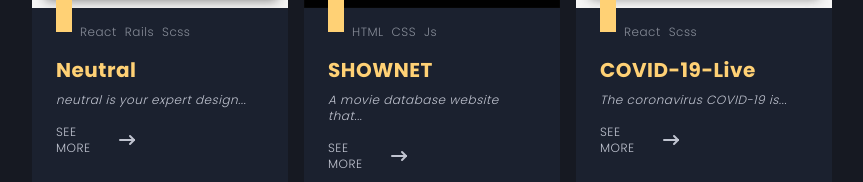
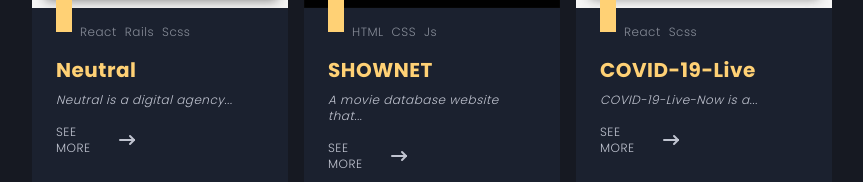
Before and after one commit to joel-kalema/me_with-nextjs, a Next.js app: page / in a window 1280 px wide. Shown: the part 2790-2972 px from the top of the page, without its empty margins (208-1071 px from the left). Built offline with nearby package versions, Linux system fonts and the light colour scheme.

Commit message:
update details

```diff
--- a/components/data/portfolio.js
+++ b/components/data/portfolio.js
@@ -3,8 +3,8 @@ export const projects = [
         id: 1,
         image: '/images/neutral.jpg',
         title: 'Neutral',
-        details: 'Neutral is your expert design and development partner. We bring digital products from validation to success and teach you how because we care. It’s time to move beyond simply building features and start designing the right product with the right strategy.',
-        fewDetail :'neutral is your expert design...',
+        details: "Neutral is a digital agency platform that provides software development services to businesses, focusing on building and maintaining mobile and web applications. The platform has collaborated with 10+ commerce in the Democratic Republic of Congo (DRC).",
+        fewDetail :'Neutral is a digital agency...',
         technologies: ['React','Rails', 'Scss'],
         live: 'https://neutral.codes/',
         state: 'privet'
@@ -24,8 +24,8 @@ export const projects = [
         id: 3,
         image: '/images/covid.jpg',
         title: 'COVID-19-Live',
-        details: "The coronavirus COVID-19 is affecting 228 countries and territories. The day is reset after midnight GMT+0. The list of countries and their regional classification is based on the United Nations Geoscheme. Sources are provided under Latest News. Learn more about Worldometer's COVID-19 data",
-        fewDetail :'The coronavirus COVID-19 is...',
+        details: "COVID-19-Live-Now is a mobile web app that can show the list of countries and their live COVID-19 data.",
+        fewDetail :'COVID-19-Live-Now is a...',
         technologies: ['React', 'Scss'],
         live: 'https://dev--covid-datas.netlify.app/',
         source: 'https://github.com/joel-kalema/COVID-19-Live-Now',
```
